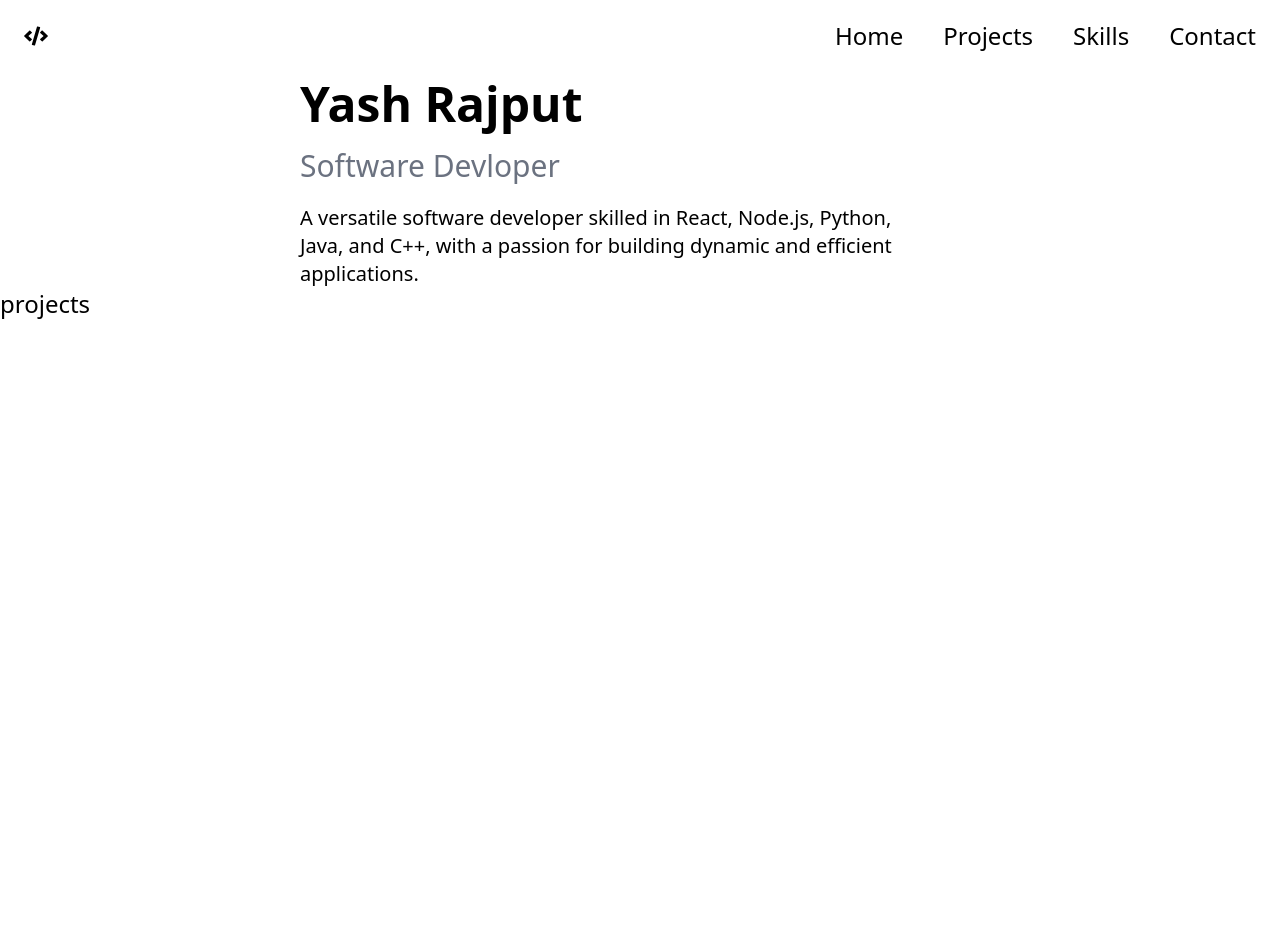
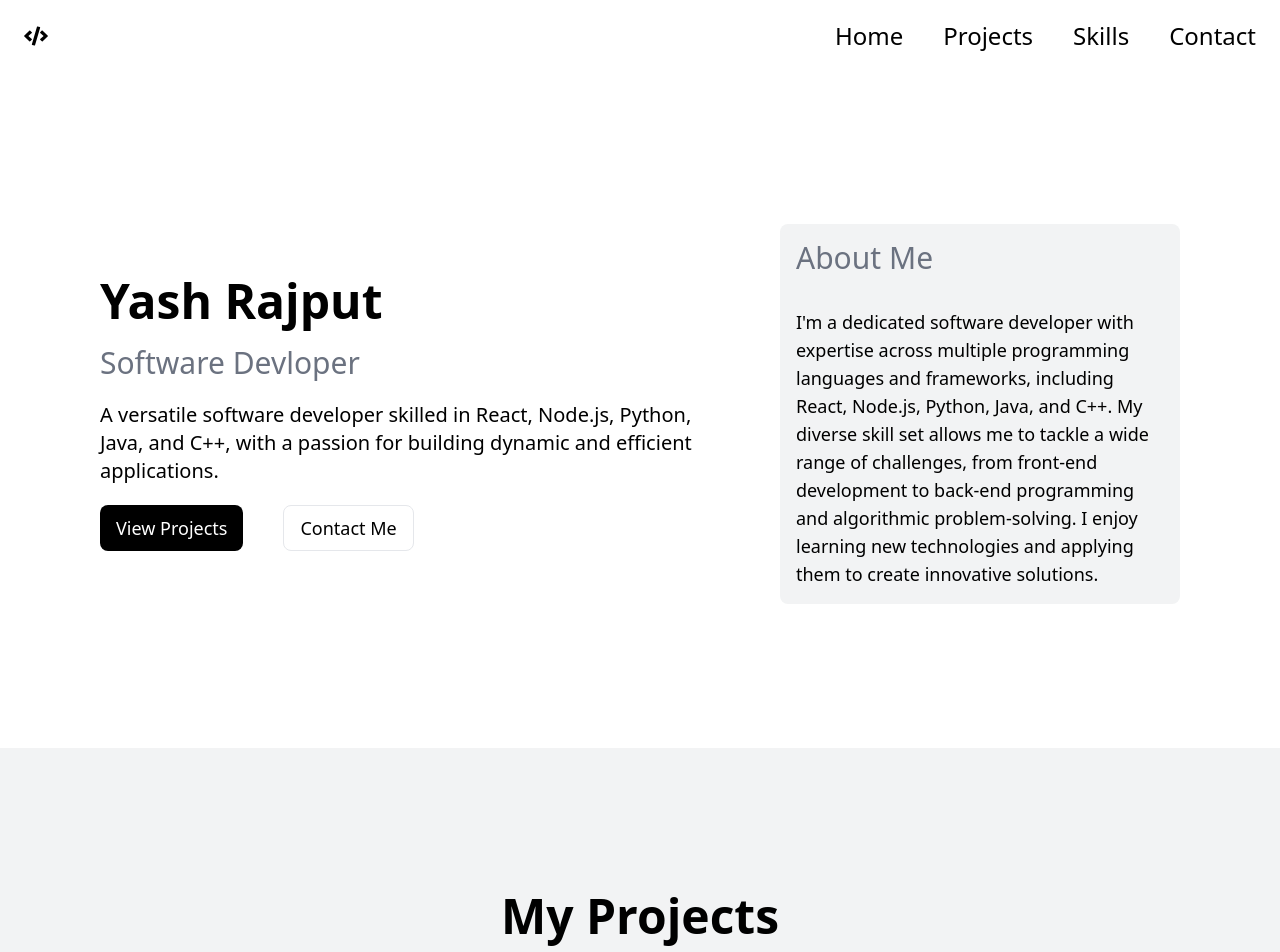
Before and after one commit to 02YashRajput/my-portfolio, a React (Create React App) app: page / in a window 1280 px wide. Shown: the top 952 px of the page. Built offline with nearby package versions, Linux system fonts and the light colour scheme.

Commit message:
hero section completed

```diff
--- a/src/App.jsx
+++ b/src/App.jsx
@@ -1,12 +1,14 @@
 import { useRef } from "react";
 import Header from "./components/Header";
 import Hero from "./components/Hero";
+import Projects from "./components/Projects";
 
 function App() {
   const homeRef = useRef(null);
   const projectsRef = useRef(null);
   const contactRef = useRef(null);
   const skillsRef = useRef(null);
+
 
   return (
     <div className="relative  md:text-lg lg:text-xl xl:text-2xl">
@@ -17,10 +19,9 @@ function App() {
         skillsRef={skillsRef}
       />
       <main className="mt-20">
-        <Hero homeRef = {homeRef}/>
-        <section className="min-h-screen" ref={projectsRef}>
-          projects
-        </section>
+        <Hero homeRef = {homeRef}         projectsRef={projectsRef}
+        contactRef={contactRef}/>
+        <Projects/>
         <section className="min-h-screen" ref={skillsRef}>
           Skills
         </section>
--- a/src/components/Header.jsx
+++ b/src/components/Header.jsx
@@ -1,10 +1,13 @@
 import { useEffect, useState } from "react";
 import { FaCode } from "react-icons/fa";
-function Header({ homeRef, skillsRef, contactRef, projectsRef }) {
+
+function Header({ homeRef, skillsRef, contactRef, projectsRef, setHasScrolled }) {
   const [hasShadow, setHasShadow] = useState(false);
+
   const scrollToSection = (sectionRef) => {
     if (sectionRef.current) {
       sectionRef.current.scrollIntoView({ behavior: "smooth" });
+
     }
   };
 
@@ -12,8 +15,10 @@ function Header({ homeRef, skillsRef, contactRef, projectsRef }) {
     const handleScroll = () => {
       if (window.scrollY > 10) {
         setHasShadow(true);
+
       } else {
         setHasShadow(false);
+
       }
     };
 
@@ -24,19 +29,19 @@ function Header({ homeRef, skillsRef, contactRef, projectsRef }) {
     return () => {
       window.removeEventListener("scroll", handleScroll);
     };
-  }, []);
+  }, );
+
   return (
     <div
-      className={`fixed top-0 left-0 right-0  ${
-        hasShadow ? " border-b-[2px] shadow-lg" : ""
-      } transition-all duration-300  py-5  flex justify-between  items-center px-6 `}
+      className={`fixed top-0 left-0 right-0 bg-white ${
+        hasShadow ? "border-b-[2px] shadow-lg" : ""
+      } transition-all duration-300 py-5 flex justify-between items-center px-6`}
     >
       <FaCode />
-
       <nav>
-        <ul className="flex justify-center items-center gap-10  ">
+        <ul className="flex justify-center items-center gap-10">
           <li
-            className="cursor-pointer  relative inline-block group"
+            className="cursor-pointer relative inline-block group"
             onClick={() => {
               scrollToSection(homeRef);
             }}
@@ -44,36 +49,32 @@ function Header({ homeRef, skillsRef, contactRef, projectsRef }) {
             Home
             <span className="absolute bottom-0 left-[2px] right-[2px] h-0.5 bg-black transform -translate-y-1 group-hover:translate-y-0 opacity-0 group-hover:opacity-100 transition-all duration-200" />
           </li>
-
           <li
-            className="cursor-pointer relative   inline-block group "
+            className="cursor-pointer relative inline-block group"
             onClick={() => {
               scrollToSection(projectsRef);
             }}
           >
             Projects
             <span className="absolute bottom-0 left-[2px] right-[2px] h-0.5 bg-black transform -translate-y-1 group-hover:translate-y-0 opacity-0 group-hover:opacity-100 transition-all duration-200" />
-
           </li>
           <li
-            className="cursor-pointer relative  inline-block group"
+            className="cursor-pointer relative inline-block group"
             onClick={() => {
               scrollToSection(skillsRef);
             }}
           >
             Skills
             <span className="absolute bottom-0 left-[2px] right-[2px] h-0.5 bg-black transform -translate-y-1 group-hover:translate-y-0 opacity-0 group-hover:opacity-100 transition-all duration-200" />
-
           </li>
           <li
-            className="cursor-pointer relative  inline-block group "
+            className="cursor-pointer relative inline-block group"
             onClick={() => {
               scrollToSection(contactRef);
             }}
           >
             Contact
             <span className="absolute bottom-0 left-[2px] right-[2px] h-0.5 bg-black transform -translate-y-1 group-hover:translate-y-0 opacity-0 group-hover:opacity-100 transition-all duration-200" />
-
           </li>
         </ul>
       </nav>
--- a/src/components/Hero.jsx
+++ b/src/components/Hero.jsx
@@ -1,25 +1,55 @@
-import React from 'react'
+import React from "react";
 
-const Hero = ({homeRef}) => {
+const Hero = ({ homeRef, projectsRef, contactRef }) => {
+  const scrollToSection = (sectionRef) => {
+    if (sectionRef.current) {
+      sectionRef.current.scrollIntoView({ behavior: "smooth" });
+    }
+  };
   return (
-    <div ref={homeRef} className='flex  items-center flex-wrap  justify-center gap-20 px-10 '>
-      <div className='max-w-[600px] flex flex-col gap-5'>
-      <h1 className='text-5xl font-bold '>
-        Yash Rajput
-      </h1>
-      <h3 className='text-2xl lg:text-3xl text-gray-500'>Software Devloper</h3>
-      <p className='lg:text-xl'>
-      A versatile software developer skilled in React, Node.js, Python, Java, and C++, with a passion for building dynamic and efficient applications.
+    <div
+      ref={homeRef}
+      className="flex  items-center flex-wrap  justify-center gap-20 px-10 py-36 "
+    >
+      <div className="max-w-[600px] flex flex-col gap-5 flex-grow">
+        <h1 className="text-5xl font-bold ">Yash Rajput</h1>
+        <h3 className="text-2xl lg:text-3xl text-gray-500">
+          Software Devloper
+        </h3>
+        <p className="lg:text-xl">
+          A versatile software developer skilled in React, Node.js, Python,
+          Java, and C++, with a passion for building dynamic and efficient
+          applications.
+        </p>
+        <div className="flex gap-10">
+          <button
+            className="lg:text-lg py-2 px-4 bg-black text-white rounded-lg hover:opacity-70 transition-all duration-150"
+            onClick={() => scrollToSection(projectsRef)}
+          >
+            View Projects
+          </button>
+          <button
+            className="lg:text-lg  py-2 px-4 border-[1px] border-gray-200 rounded-lg hover:bg-muted transition-all duration-150"
+            onClick={() => scrollToSection(contactRef)}
+          >
+            Contact Me
+          </button>
+        </div>
+      </div>
+      <div className="max-w-[400px] flex-grow flex flex-col gap-8 p-4 bg-muted rounded-lg">
+      <h3 className="text-2xl lg:text-3xl text-gray-500">
+      About Me</h3>
+        <p className="lg:text-lg">
+          I'm a dedicated software developer with expertise across multiple
+          programming languages and frameworks, including React, Node.js,
+          Python, Java, and C++. My diverse skill set allows me to tackle a wide
+          range of challenges, from front-end development to back-end
+          programming and algorithmic problem-solving. I enjoy learning new
+          technologies and applying them to create innovative solutions.
+        </p>
+      </div>
+    </div>
+  );
+};
 
-
-      </p>
-      </div>
-        <div>
-
-        </div>
-
-    </div>
-  )
-}
-
-export default Hero
+export default Hero;
--- /dev/null
+++ b/src/components/Projects.jsx
@@ -0,0 +1,19 @@
+import React from "react";
+
+const Projects = () => {
+  return (
+    <div className="flex  flex-col  items-center  justify-center gap-20 px-10 py-36 bg-muted">
+      <div className="flex flex-col justify-center items-center gap-5">
+        <h1 className="text-5xl font-bold">My Projects</h1>
+        <p className="lg:text-xl text-gray-500">
+          Check out some of my recent web development projects.
+        </p>
+      </div>
+      <div className="">
+
+        </div>
+    </div>
+  );
+};
+
+export default Projects;
--- a/tailwind.config.js
+++ b/tailwind.config.js
@@ -4,7 +4,11 @@ module.exports = {
     "./src/**/*.{js,jsx,ts,tsx}",
   ],
   theme: {
-    extend: {},
+    extend: {
+      colors: {
+        muted: 'rgb(242, 243, 244)',  // or use 'rgb(242, 243, 244)'
+      },
+    },
   },
   plugins: [],
 }
```
